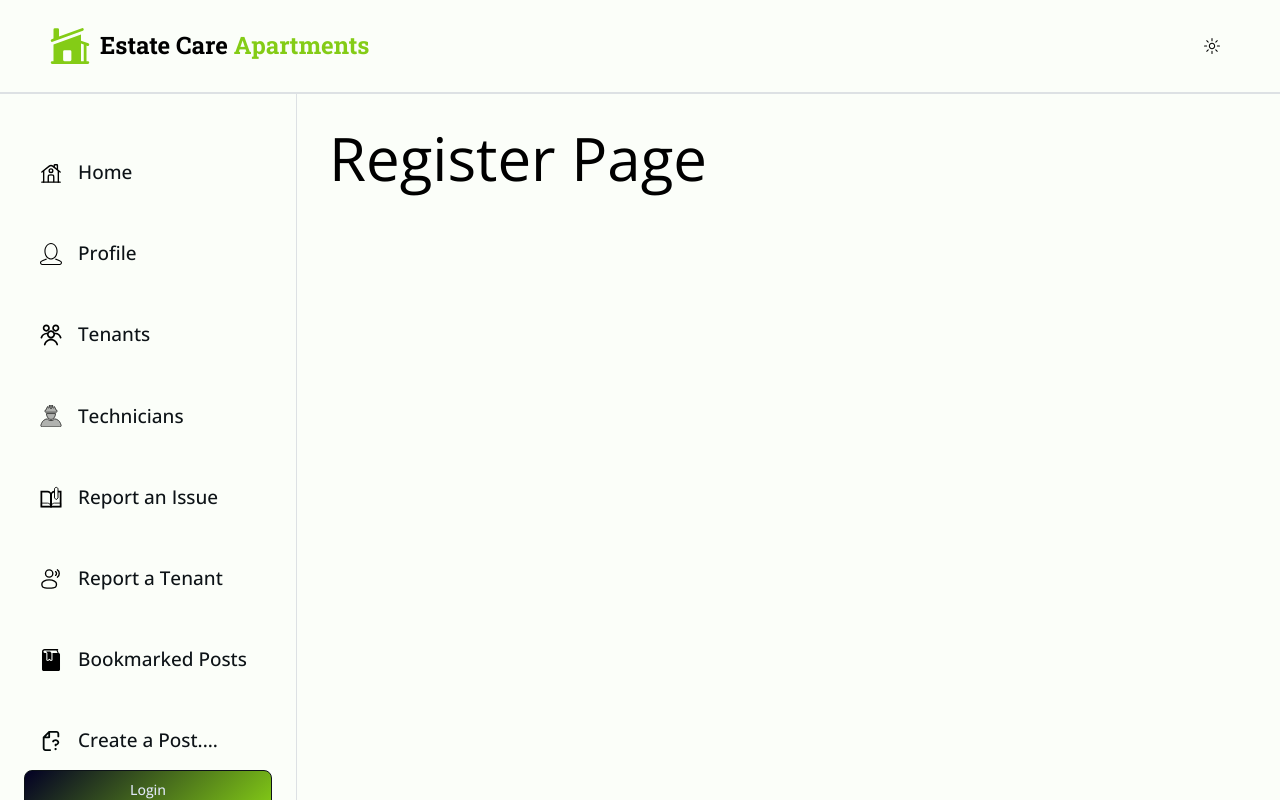
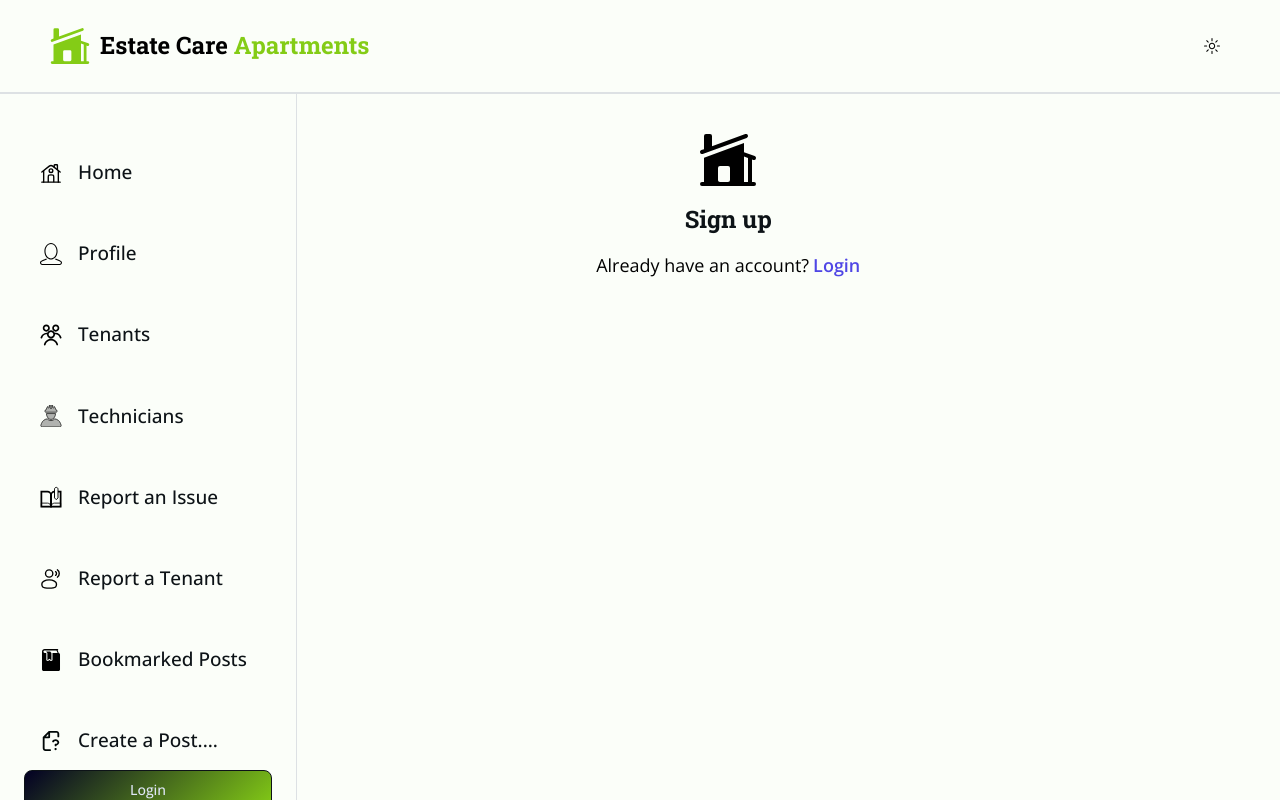
Before and after one commit to krystianz27/EstateCare, a Next.js app in the folder frontend/: page /register in a window 1280 px wide. Built offline with nearby package versions, Linux system fonts and the light colour scheme.

Commit message:
feat: add Auth Header Component

```diff
--- /dev/null
+++ b/frontend/src/app/(estate)/(auth)/activate/[uid/[token]/page.tsx
@@ -0,0 +1,9 @@
+import React from "react";
+
+export default function ActivationPage() {
+  return (
+    <div>
+      <h1 className="dark: text-pumpkin text-6xl">Activate Page</h1>
+    </div>
+  );
+}
--- a/frontend/src/app/(estate)/(auth)/register/page.tsx
+++ b/frontend/src/app/(estate)/(auth)/register/page.tsx
@@ -1,7 +1,14 @@
+import { AuthFormHeader } from "@/components/forms/auth";
+
 export default function RegisterPage() {
   return (
     <div>
-      <h1 className="dark:text-pumpkin text-6xl"> Register Page</h1>
+      <AuthFormHeader
+        title="Sign up"
+        staticText="Already have an account?"
+        linkText="Login"
+        linkHref="/login"
+      />
     </div>
   );
 }
--- /dev/null
+++ b/frontend/src/components/forms/auth/AuthFormHeader.tsx
@@ -0,0 +1,46 @@
+import { HomeModernIcon } from "@heroicons/react/24/solid";
+import Link from "next/link";
+
+type FormHeaderProps = {
+  title?: string;
+  staticText?: string;
+  linkText?: string;
+  linkHref?: string;
+};
+
+export default function AuthFormHeader({
+  title = "Welcome",
+  staticText,
+  linkHref,
+  linkText,
+}: FormHeaderProps) {
+  return (
+    <div className="px-4 sm:mx-auto sm:w-full sm:max-w-md sm:px-6 lg:px-8">
+      <HomeModernIcon
+        className="mx-auto size-16
+      dark:text-lime-500"
+      />
+      <h2
+        className="text-baby_richBlack h2-bold font-robotoSlab
+      dark:text-pumpkin mt-3 text-center"
+      >
+        {title}
+      </h2>
+      {linkHref && (
+        <p className="dark:text-platinum mt-4 text-center text-lg">
+          {staticText && <span>{staticText}</span>}
+          {linkText && (
+            <Link
+              href={linkHref}
+              className="ml-1 font-semibold text-indigo-600
+              hover:text-indigo-500 dark:text-lime-500
+              dark:hover:text-indigo-500"
+            >
+              {linkText}
+            </Link>
+          )}
+        </p>
+      )}
+    </div>
+  );
+}
--- /dev/null
+++ b/frontend/src/components/forms/auth/index.ts
@@ -0,0 +1 @@
+export { default as AuthFormHeader } from "./AuthFormHeader";
```
